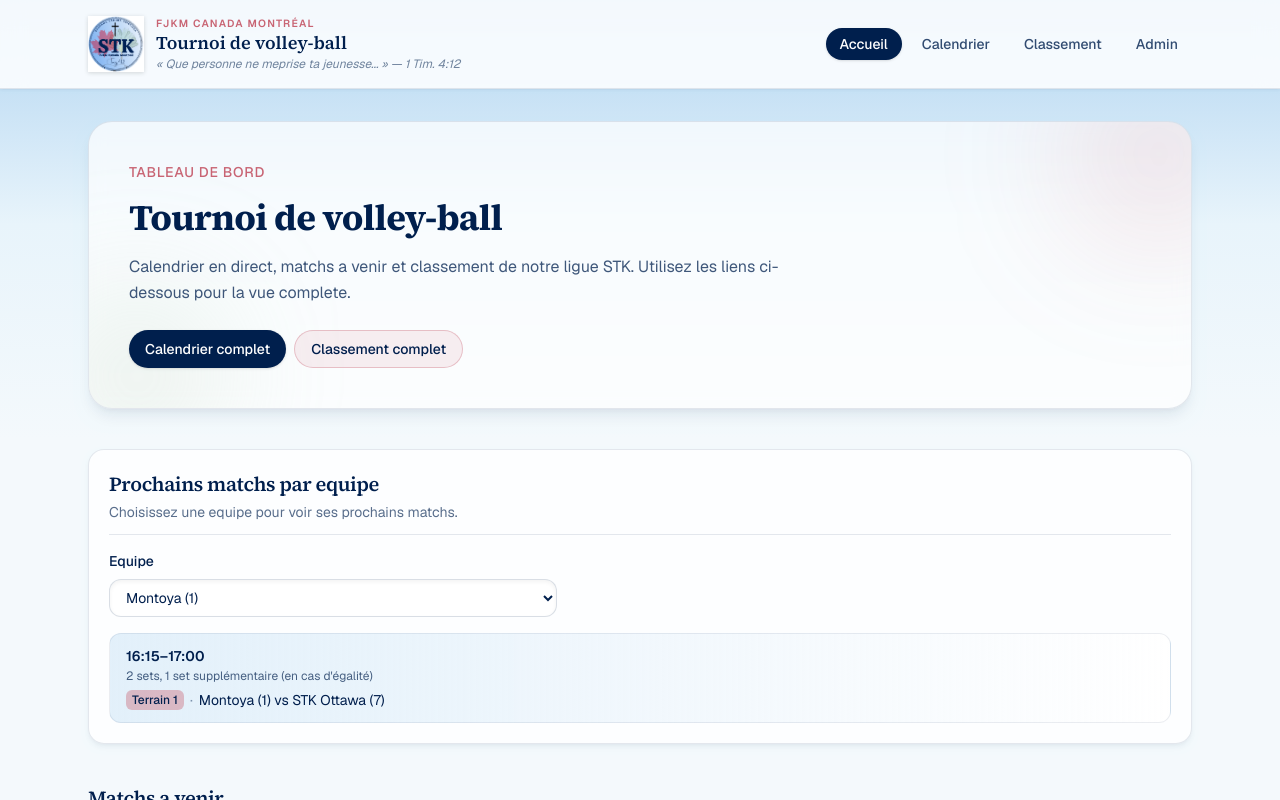
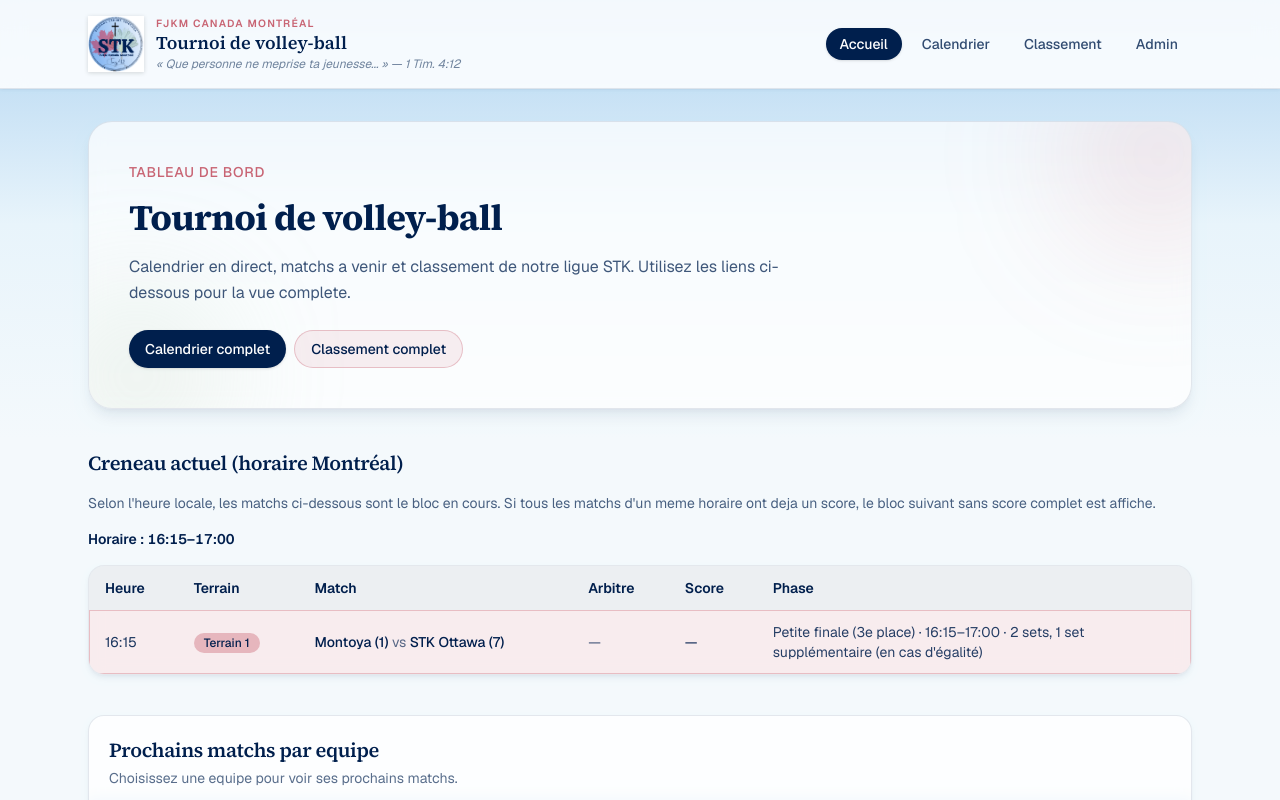
Before and after one commit to CO-dia/tournament, a Next.js app: page / in a window 1280 px wide. Shown: the top 800 px of the page. Built offline with nearby package versions, Linux system fonts and the light colour scheme.

Commit message:
fix: added highlights of current match

```diff
--- a/app/calendar/page.tsx
+++ b/app/calendar/page.tsx
@@ -5,6 +5,7 @@ import type { QuickScoreMatch } from "@/app/components/standings-quick-score";
 import { isAdminAuthenticated } from "@/lib/auth";
 import { playoffCourt, playoffLocalTimeRangeLabel, playoffSetsLabelFr } from "@/lib/playoff-schedule";
 import { terrainPillClasses } from "@/lib/terrain-styles";
+import { getCurrentPlayingMatches } from "@/lib/current-playing";
 import {
   getPlayoffAfficheRows,
   getResolvedMatches,
@@ -13,6 +14,12 @@ import {
   officialSeasonRows,
   timeToStartsAtIso,
 } from "@/lib/tournament";
+
+export const dynamic = "force-dynamic";
+
+/** Distinct from terrain column tints (accent/sky/sage) so the creneau actuel row reads clearly. */
+const calendarCurrentRowClass =
+  "bg-amber-50 ring-2 ring-inset ring-amber-400/90 shadow-[inset_3px_0_0_0_rgb(217,119,6)] hover:bg-amber-100/90";
 
 const playoffsTemplate = [
   { stage: "Quart de finale 1", winnerTo: "Demi-finale 1", matchId: "QF1" },
@@ -56,6 +63,9 @@ function toQuickScoreMatch(m: Resolved | undefined): QuickScoreMatch | null {
 export default async function CalendarPage() {
   const [state, isAdmin] = await Promise.all([getState(), isAdminAuthenticated()]);
   const matches = getResolvedMatches(state);
+  const current = getCurrentPlayingMatches(state);
+  const currentStartsAt = current.startsAt;
+  const currentMatchIds = new Set(current.matches.map((m) => m.id));
   const byTimeAndCourt = new Map(matches.map((m) => [`${m.startsAt}-${m.court}`, m]));
   const playoffAfficheById = new Map(
     getPlayoffAfficheRows(state).map((row) => [row.matchId, row]),
@@ -115,9 +125,16 @@ export default async function CalendarPage() {
                   const match1 = byTimeAndCourt.get(`${startsAt}-1`);
                   const match2 = byTimeAndCourt.get(`${startsAt}-2`);
                   const match3 = byTimeAndCourt.get(`${startsAt}-3`);
+                  const isCurrentSeasonRow =
+                    currentStartsAt !== null && currentStartsAt === startsAt;
 
                   return (
-                    <tr key={row.time} className="hover:bg-stk-sky/20">
+                    <tr
+                      key={row.time}
+                      className={
+                        isCurrentSeasonRow ? calendarCurrentRowClass : "hover:bg-stk-sky/20"
+                      }
+                    >
                       <td className="whitespace-nowrap px-4 py-4 align-top font-semibold text-stk-navy sm:px-5 sm:py-5">
                         {formatRoundLabel(index + 1)}
                       </td>
@@ -186,8 +203,14 @@ export default async function CalendarPage() {
                 {playoffsTemplate.map((row) => {
                   const affiche = playoffAfficheById.get(row.matchId)!;
                   const court = playoffCourt(row.matchId);
+                  const isPlayoffCurrentRow = currentMatchIds.has(row.matchId);
                   return (
-                    <tr key={row.stage} className="hover:bg-stk-sky/20">
+                    <tr
+                      key={row.stage}
+                      className={
+                        isPlayoffCurrentRow ? calendarCurrentRowClass : "hover:bg-stk-sky/20"
+                      }
+                    >
                       <td className="px-4 py-4 align-top font-semibold text-stk-navy sm:px-5 sm:py-5">
                         <span className="block whitespace-nowrap">{row.stage}</span>
                         <span className="mt-1 block text-sm font-normal leading-snug text-stk-navy/70">
--- a/app/components/calendar-match-cell.tsx
+++ b/app/components/calendar-match-cell.tsx
@@ -63,7 +63,7 @@ export function CalendarMatchCell({
   }
 
   if (!match) {
-    return <span className="text-stk-navy/45">—</span>;
+    return <span className="text-stk-navy/65">—</span>;
   }
 
   const scored =
@@ -76,7 +76,7 @@ export function CalendarMatchCell({
     <>
       <div className="flex min-h-[4.5rem] flex-col justify-center gap-2">
         <p className="text-[0.95rem] font-medium leading-snug text-stk-navy">
-          {match.homeTeam} <span className="font-normal text-stk-navy/45">vs</span> {match.awayTeam}
+          {match.homeTeam} <span className="font-normal text-stk-navy/65">vs</span> {match.awayTeam}
         </p>
         <div className="flex flex-wrap items-end gap-x-3 gap-y-1">
           {scored ? (
@@ -86,7 +86,7 @@ export function CalendarMatchCell({
               <span>{match.awayScore}</span>
             </p>
           ) : (
-            <p className="text-xs font-medium uppercase tracking-wide text-stk-navy/45">A venir</p>
+            <p className="text-xs font-semibold uppercase tracking-wide text-stk-navy">A venir</p>
           )}
           {isAdmin ? (
             <button
--- a/app/components/match-table.tsx
+++ b/app/components/match-table.tsx
@@ -14,7 +14,15 @@ type ResolvedMatch = {
   awayScore: number | null;
 };
 
-export function MatchTable({ matches }: { matches: ResolvedMatch[] }) {
+export function MatchTable({
+  matches,
+  highlightMatchIds,
+}: {
+  matches: ResolvedMatch[];
+  /** Rows whose `id` is in this set get a stronger background (e.g. creneau actuel). */
+  highlightMatchIds?: ReadonlySet<string>;
+}) {
+  const hl = highlightMatchIds ?? null;
   return (
     <div className="overflow-x-auto rounded-2xl border border-stk-navy/10 bg-white/90 shadow-md shadow-stk-navy/[0.06] backdrop-blur-sm">
       <table className="min-w-full text-sm">
@@ -30,7 +38,14 @@ export function MatchTable({ matches }: { matches: ResolvedMatch[] }) {
         </thead>
         <tbody className="divide-y divide-stk-navy/[0.06]">
           {matches.map((match) => (
-            <tr key={match.id} className="transition-colors hover:bg-stk-sky/25">
+            <tr
+              key={match.id}
+              className={`transition-colors hover:bg-stk-sky/25 ${
+                hl?.has(match.id)
+                  ? "bg-stk-accent/12 ring-1 ring-inset ring-stk-accent/35"
+                  : ""
+              }`}
+            >
               <td className="whitespace-nowrap px-4 py-3 text-stk-navy/90">{formatMatchTime(match.startsAt)}</td>
               <td className="px-4 py-3">
                 <span
@@ -40,7 +55,7 @@ export function MatchTable({ matches }: { matches: ResolvedMatch[] }) {
                 </span>
               </td>
               <td className="px-4 py-3 font-medium text-stk-navy">
-                {match.homeTeam} <span className="font-normal text-stk-navy/50">vs</span> {match.awayTeam}
+                {match.homeTeam} <span className="font-normal text-stk-navy/65">vs</span> {match.awayTeam}
               </td>
               <td className="px-4 py-3 text-stk-navy/75">{match.refereeTeam ?? "—"}</td>
               <td className="px-4 py-3 tabular-nums text-stk-navy">
--- a/app/components/playoff-affiche-cell.tsx
+++ b/app/components/playoff-affiche-cell.tsx
@@ -74,7 +74,7 @@ export function PlayoffAfficheCell({
     <>
       <div className="flex min-h-[4.5rem] flex-col justify-center gap-2">
         <p className="text-[0.95rem] font-medium leading-snug text-stk-navy">
-          {row.homeTeam} <span className="font-normal text-stk-navy/45">vs</span> {row.awayTeam}
+          {row.homeTeam} <span className="font-normal text-stk-navy/65">vs</span> {row.awayTeam}
         </p>
         <div className="flex flex-wrap items-end gap-x-3 gap-y-1">
           {scored ? (
@@ -84,7 +84,7 @@ export function PlayoffAfficheCell({
               <span>{row.awayScore}</span>
             </p>
           ) : (
-            <p className="text-xs font-medium uppercase tracking-wide text-stk-navy/45">A venir</p>
+            <p className="text-xs font-semibold uppercase tracking-wide text-stk-navy">A venir</p>
           )}
           {isAdmin && canEdit ? (
             <button
--- a/app/page.tsx
+++ b/app/page.tsx
@@ -2,12 +2,25 @@ import Link from "next/link";
 import { MainNav } from "@/app/components/nav";
 import { MatchTable } from "@/app/components/match-table";
 import { TeamNextGames } from "@/app/components/team-next-games";
+import { getCurrentPlayingMatches } from "@/lib/current-playing";
+import { formatGroupSlotRange } from "@/lib/montreal-time";
+import { playoffLocalTimeRangeLabel } from "@/lib/playoff-schedule";
 import { getResolvedMatches, getStandings, getState } from "@/lib/tournament";
+
+export const dynamic = "force-dynamic";
 
 export default async function Home() {
   const state = await getState();
   const matches = getResolvedMatches(state);
   const standings = getStandings(state);
+  const current = getCurrentPlayingMatches(state);
+  const currentTimeLabel =
+    current.matches.length > 0 && current.startsAt
+      ? current.matches[0]!.phase === "group"
+        ? formatGroupSlotRange(current.startsAt)
+        : playoffLocalTimeRangeLabel(current.matches[0]!.id)
+      : null;
+  const currentHighlightIds = new Set(current.matches.map((m) => m.id));
   const upcoming = matches.filter((match) => match.homeScore === null || match.awayScore === null).slice(0, 24);
   const bracketMatches = state.matches
     .filter((m) => m.phase !== "group")
@@ -56,6 +69,33 @@ export default async function Home() {
           </div>
         </section>
 
+        <section className="space-y-4">
+          <h2 className="text-xl font-semibold">Creneau actuel (horaire Montréal)</h2>
+          {current.matches.length > 0 ? (
+            <>
+              <p className="text-sm text-stk-navy/70">
+                Selon l&apos;heure locale, les matchs ci-dessous sont le bloc en cours. Si tous les matchs d&apos;un
+                meme horaire ont deja un score, le bloc suivant sans score complet est affiche.
+              </p>
+              {currentTimeLabel ? (
+                <p className="text-sm font-semibold text-stk-navy">
+                  Horaire : <span className="tabular-nums">{currentTimeLabel}</span>
+                </p>
+              ) : null}
+              <MatchTable matches={current.matches} highlightMatchIds={currentHighlightIds} />
+            </>
+          ) : current.allComplete ? (
+            <p className="rounded-xl border border-stk-sage/30 bg-stk-sage/20 px-4 py-3 text-sm text-stk-navy/80">
+              Tous les matchs ont un score saisi.
+            </p>
+          ) : (
+            <p className="rounded-xl border border-stk-navy/10 bg-stk-navy/[0.04] px-4 py-3 text-sm text-stk-navy/75">
+              Aucun creneau actuel a afficher (tous les matchs a partir de l&apos;horaire local ont deja un score, ou le
+              calendrier ne correspond pas encore a des matchs).
+            </p>
+          )}
+        </section>
+
         <TeamNextGames slots={state.slots} matches={matches} bracketMatches={bracketMatches} />
 
         <section className="space-y-4">
--- /dev/null
+++ b/lib/current-playing.ts
@@ -0,0 +1,80 @@
+import { playoffMatchEndIso } from "@/lib/playoff-schedule";
+import { getResolvedMatches, type TournamentState } from "@/lib/tournament";
+
+type Resolved = ReturnType<typeof getResolvedMatches>[number];
+
+function matchFullyScored(m: Resolved): boolean {
+  return m.homeScore !== null && m.awayScore !== null;
+}
+
+function slotEndMs(matchesInSlot: Resolved[]): number {
+  const first = matchesInSlot[0];
+  if (!first) return 0;
+  const allGroup = matchesInSlot.every((m) => m.phase === "group");
+  if (allGroup) {
+    return new Date(first.startsAt).getTime() + 30 * 60 * 1000;
+  }
+  return Math.max(
+    ...matchesInSlot.map((m) => new Date(playoffMatchEndIso(m.id)).getTime()),
+  );
+}
+
+/**
+ * Saison: creneau selon l'horloge Montréal (fenêtre 30 min par round).
+ * Phases finales: fenêtres définies dans `playoff-schedule`.
+ *
+ * On part du creneau actif : `now` est avant la fin de sa fenêtre (sinon on ancre sur le dernier creneau si tout est passé),
+ * puis on avance dans le temps tant que tous les matchs du creneau ont déjà un score.
+ */
+export function getCurrentPlayingMatches(
+  state: TournamentState,
+  nowMs: number = Date.now(),
+): {
+  matches: Resolved[];
+  startsAt: string | null;
+  allComplete: boolean;
+} {
+  const all = getResolvedMatches(state);
+  if (all.length === 0) {
+    return { matches: [], startsAt: null, allComplete: true };
+  }
+
+  const byStarts = new Map<string, Resolved[]>();
+  for (const m of all) {
+    const list = byStarts.get(m.startsAt);
+    if (list) list.push(m);
+    else byStarts.set(m.startsAt, [m]);
+  }
+  for (const list of byStarts.values()) {
+    list.sort((a, b) => a.court - b.court);
+  }
+
+  const slots = [...byStarts.entries()]
+    .map(([startsAt, matches]) => ({
+      startsAt,
+      matches,
+      startMs: new Date(startsAt).getTime(),
+      endMs: slotEndMs(matches),
+    }))
+    .sort((a, b) => a.startMs - b.startMs);
+
+  const anchorIdx = (() => {
+    const idx = slots.findIndex((s) => nowMs < s.endMs);
+    if (idx === -1) return slots.length - 1;
+    return idx;
+  })();
+
+  for (let j = anchorIdx; j < slots.length; j++) {
+    const slot = slots[j]!;
+    if (!slot.matches.every(matchFullyScored)) {
+      return {
+        matches: slot.matches,
+        startsAt: slot.startsAt,
+        allComplete: false,
+      };
+    }
+  }
+
+  const entireComplete = slots.every((s) => s.matches.every(matchFullyScored));
+  return { matches: [], startsAt: null, allComplete: entireComplete };
+}
--- a/lib/montreal-time.ts
+++ b/lib/montreal-time.ts
@@ -10,3 +10,18 @@ export function formatMatchTime(iso: string): string {
     hour12: false,
   });
 }
+
+/** Same style as the calendrier saison column (30 min after start, local Montréal). */
+export function formatGroupSlotRange(startIso: string): string {
+  const start = new Date(startIso);
+  const end = new Date(start.getTime() + 30 * 60 * 1000);
+  const opts = {
+    timeZone: EVENT_TIME_ZONE,
+    hour: "2-digit" as const,
+    minute: "2-digit" as const,
+    hour12: false,
+  };
+  const a = start.toLocaleTimeString("sv-SE", opts);
+  const b = end.toLocaleTimeString("sv-SE", opts);
+  return `${a}–${b}`;
+}
```
Also changed, not shown: lib/playoff-schedule.ts (+16 -0 lines).
